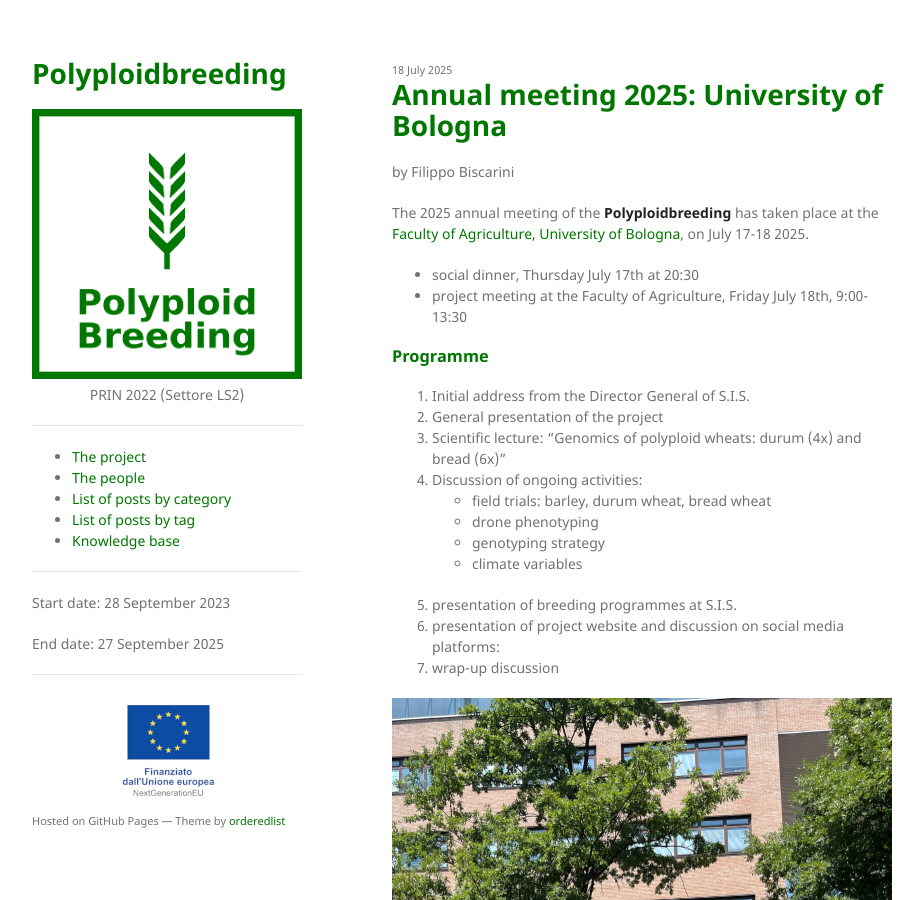
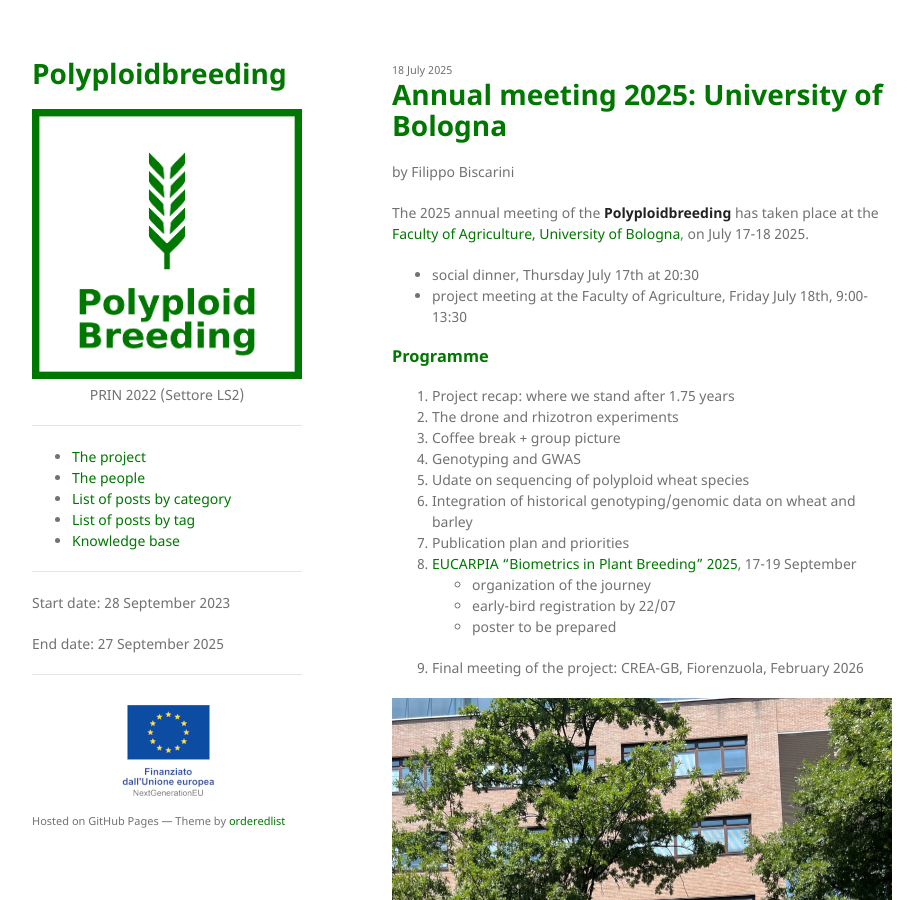
Before and after one commit to polyploidbreeding/polyploidbreeding.github.io, a Jekyll site: the page built from _posts/2025-07-18-annual-meeting-unibo.md, in a window 1280 px wide and 900 px high. Shown: the whole window, without its empty margins (178-1101 px from the left). Built offline with Jekyll 4.4.1, drawn with Linux system fonts in a browser that asks for light colours.

Commit message:
updated: meeting agenda

```diff
--- a/_posts/2025-07-18-annual-meeting-unibo.md
+++ b/_posts/2025-07-18-annual-meeting-unibo.md
@@ -15,17 +15,18 @@ University of Bologna](https://www.google.be/maps/place/Facolt%C3%A0+Agraria+Bol
 
 ### Programme
 
-1. Initial address from the Director General of S.I.S.
-2. General presentation of the project
-3. Scientific lecture: "Genomics of polyploid wheats: durum (4x) and bread (6x)"
-4. Discussion of ongoing activities:
-	- field trials: barley, durum wheat, bread wheat
-	- drone phenotyping
-	- genotyping strategy
-	- climate variables
-5. presentation of breeding programmes at S.I.S.
-6. presentation of project website and discussion on social media platforms:
-7. wrap-up discussion
+1. Project recap: where we stand after 1.75 years
+2. The drone and rhizotron experiments
+3. Coffee break + group picture
+4. Genotyping and GWAS
+5. Udate on sequencing of polyploid wheat species
+6. Integration of historical genotyping/genomic data on wheat and barley
+7. Publication plan and priorities
+8. [EUCARPIA "Biometrics in Plant Breeding" 2025](https://highlanderlab.github.io/EUCARPIA2025BiometricsPlantBreeding/), 17-19 September
+	- organization of the journey
+	- early-bird registration by 22/07
+	- poster to be prepared
+9. Final meeting of the project: CREA-GB, Fiorenzuola, February 2026
 
 
 ![meeting](/assets/img/posts/group_pic_2025_unibo.jpeg)
```
